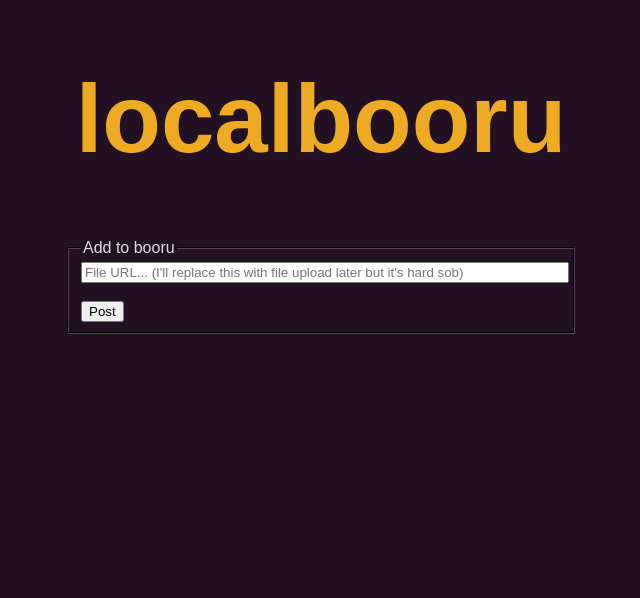
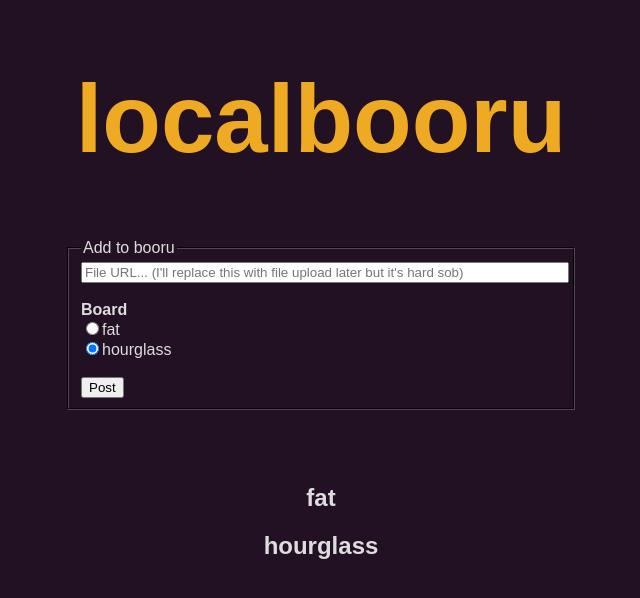
Before and after one commit to BlueBunnex/SmolBooru, a PHP site: page / in a window 1280 px wide. Shown: the top 598 px of the page, without its empty margins (319-959 px from the left). Run offline with PHP 8.4, Linux system fonts and the light colour scheme; data that the repository does not hold is empty.

Commit message:
Update index.php

```diff
--- a/index.php
+++ b/index.php
@@ -10,6 +10,8 @@
 		img { border: 2px solid transparent; height: 200px; }
 	</style>
 	<?php
+
+		$_BOARDS = [ "fat", "hourglass" ];
 
 		// hide warnings
 		ini_set('display_errors','Off');
@@ -38,33 +40,26 @@
 		// php -S localhost:8000
 		// https://www.w3schools.com/php/php_forms.asp
 
-		function getIdWithoutCollision() {
-
-			$image_id = rand(0, 10000000);
-
-			$dbString = file_get_contents('db.json');
-			$db = json_decode($dbString, true);
-
-			while ($db[$image_id] != null) { // should probably limit how many times it can loop, but uh, w/e
-
-				$image_id = rand(0, 10000000);
-			}
-
-			return $image_id;
-		}
-
 		function postImage() {
 
+			global $_BOARDS;
+
 			// if /img doesn't exist, uh, it should lol
+
+			$board = $_POST["board"];
+
+			if (!in_array($board, $_BOARDS)) {
+
+				return "Invalid board! Are you trying to be sneaky?";
+			}
 
 			$file_url = htmlspecialchars($_POST["file"]);
 
 			if ($file_url != "") {
 
-				$file_content = file_get_contents($file_url);
+				$file_content   = file_get_contents($file_url);
 				$file_extension = pathinfo(explode("?", $file_url)[0])["extension"];
 
-				// generate an image ID while checking for collisions
 				$image_id = getIdWithoutCollision();
 
 				if ($file_content) {
@@ -72,7 +67,7 @@
 					if (
 						file_put_contents("img/" . $image_id . "." . $file_extension, $file_content)
 						&& normalizeLocalImage($image_id, $file_extension)
-						&& addLocalImageToDB($image_id)
+						&& addLocalImageToDB($image_id, $board)
 					) {
 
 						return null;
@@ -91,6 +86,22 @@
 
 				return "URL cannot be blank!";
 			}
+		}
+
+		// generate an image ID while checking for collisions
+		function getIdWithoutCollision() {
+
+			$image_id = rand(0, 10000000);
+
+			$dbString = file_get_contents('db.json');
+			$db = json_decode($dbString, true);
+
+			while ($db[$image_id] != null) { // should probably limit how many times it can loop, but uh, w/e
+
+				$image_id = rand(0, 10000000);
+			}
+
+			return $image_id;
 		}
 
 		// normalizes to jpeg with height=800px
@@ -129,12 +140,17 @@
 			return true;
 		}
 
-		function addLocalImageToDB($image_id) {
+		function addLocalImageToDB($image_id, $board) {
 
 			$dbString = file_get_contents('db.json');
 			$db = json_decode($dbString, true);
 
-			$db[$image_id] = array();
+			if ($db[$board] == null) {
+
+				$db[$board] = array();
+			}
+
+			$db[$board][$image_id] = array();
 
 			$dbString = json_encode($db);
 			file_put_contents('db.json', $dbString);
@@ -154,13 +170,16 @@
 
 			<br><br>
 
-			<!-- <strong>Board</strong><br>
-			<input type="radio" id="fat" name="board" value="fat" selected>
-			<label for="fat">Fat</label><br>
-			<input type="radio" id="hourglass" name="board" value="hourglass">
-			<label for="hourglass">Hourglass</label><br>
+			<strong>Board</strong><br>
+			<?php
 
-			<br> -->
+				foreach ($_BOARDS as $board) {
+
+					echo "<input type='radio' id='$board' name='board' value='$board' checked><label for='$board'>$board</label><br>";
+				}
+			?>
+
+			<br>
 
 			<input type="submit" value="Post">
 			<span style="color: <?php echo $response_color; ?>;"><?php echo $response; ?></span>
@@ -176,8 +195,17 @@
 			$dbString = file_get_contents('db.json');
 			$db = json_decode($dbString, true);
 
-			foreach (array_keys($db) as $id) {
-				echo "<a href='view/$id'><img src='img/$id.jpg'></a>";
+			foreach ($_BOARDS as $board) {
+
+				echo "<h2>$board</h2>";
+
+				if ($db[$board] != null) {
+
+					foreach (array_keys($db[$board]) as $id) {
+
+						echo "<a href='view/$id'><img src='img/$id.jpg'></a>";
+					}
+				}
 			}
 		?>
 	</div>
```
